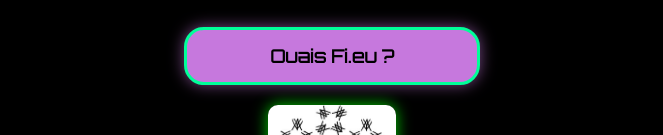
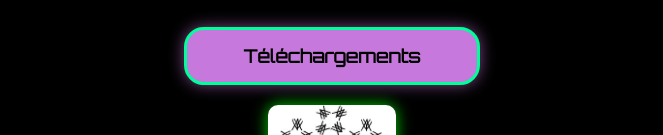
Before and after one commit to ouaisfieu/topGinz, a plain HTML site: page index.html in a window 1280 px wide. Shown: the part 779-914 px from the top of the page, without its empty margins (308-971 px from the left). Drawn offline with Linux system fonts and the light colour scheme.

Commit message:
Update index.html

```diff
--- a/index.html
+++ b/index.html
@@ -124,7 +124,7 @@
     <a href="https://publish.obsidian.md/ouaisfieu/DES+ENTIT%C3%89S/INDIVIDUS/-+OK/Tom+Tom+Wagyu#1.+**Clausewitz+La+Guerre+comme+Prolongement+de+la+Politique**" target="_blank">Stratégie</a>
   </div>
 
-  <a href="https://ouaisfi.eu" class="download-button" target="_blank">Ouais Fi.eu ?</a>
+  <a href="https://github.com/ouaisfieu/topGinz/tree/main" class="download-button" target="_blank">Téléchargements</a>
 
 
   <div class="image-container">
```
